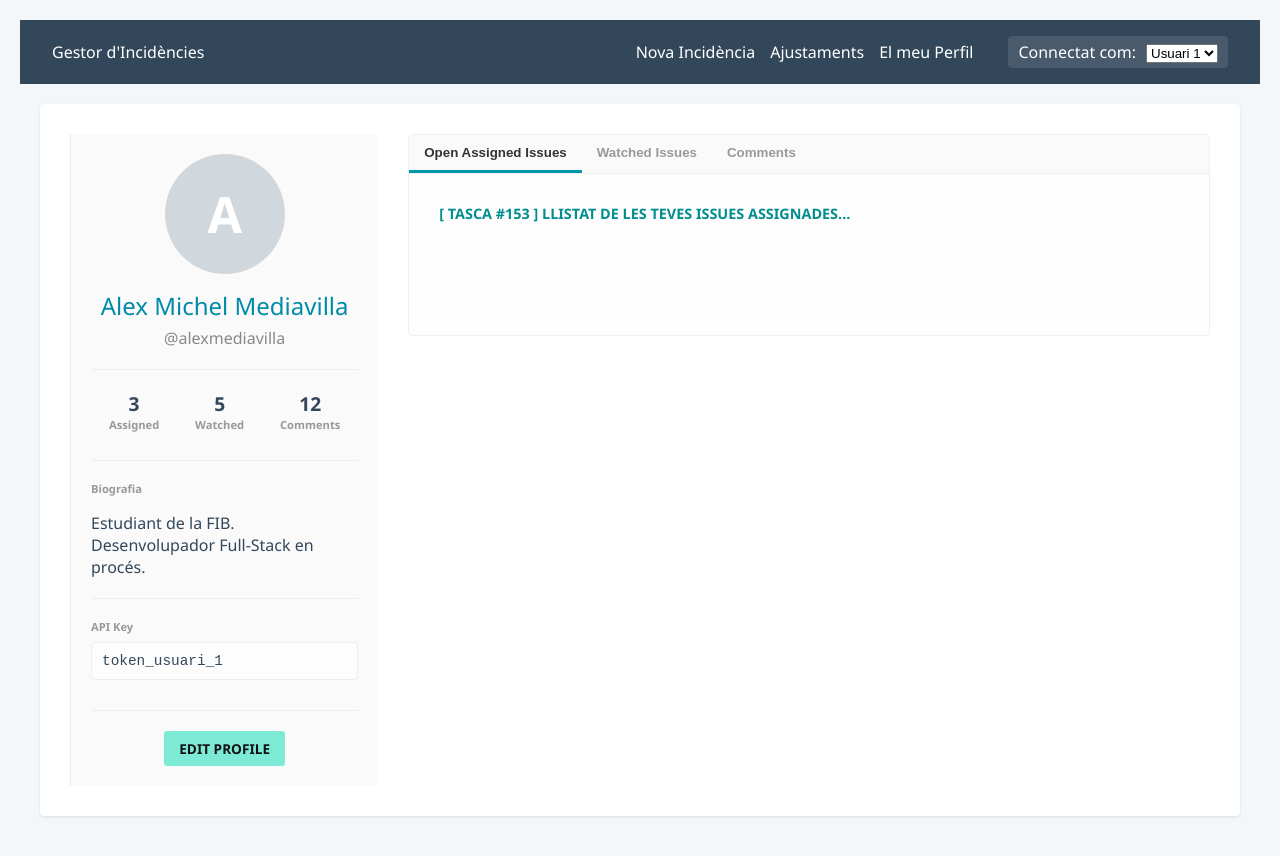
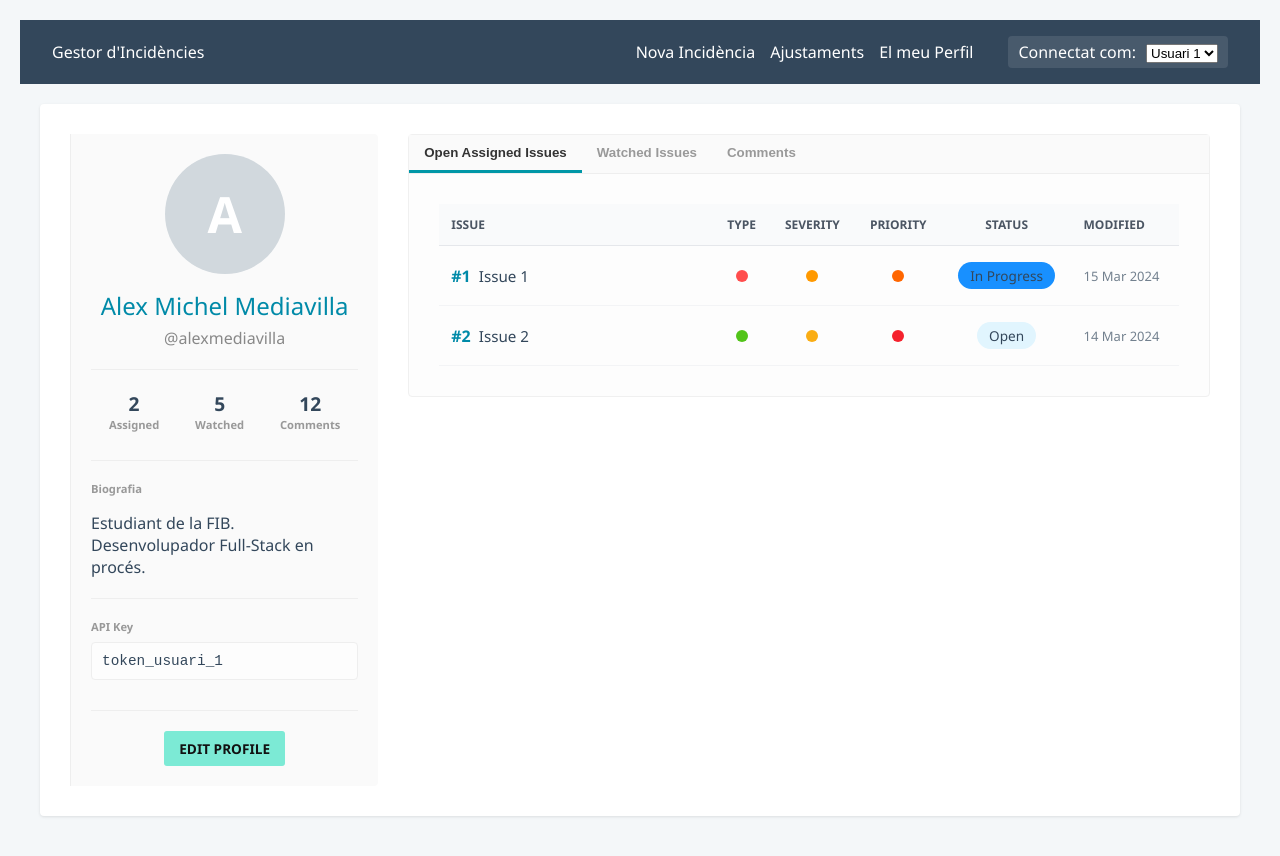
Before and after one commit to Michel-MJ/-ASW---Projecte-1-Issue-Tracker-Frontend, a Vue app: page /profile in a window 1280 px wide. Built offline with nearby package versions, Linux system fonts and the light colour scheme.

Commit message:
feature(profile): afegides les open assigned issues, de moment hardcodejades

```diff
--- a/src/views/ProfileView.vue
+++ b/src/views/ProfileView.vue
@@ -54,7 +54,51 @@
 
         <div style="padding: 30px;">
           <div v-if="activeTab === 'assigned'" class="tab-panel">
-            <h3 style="color: #008d8d;">[ Tasca #153 ] Llistat de les teves issues assignades...</h3>
+
+            <div v-if="assignedIssues && assignedIssues.length > 0">
+              <table class="profile-table">
+                <thead>
+                  <tr>
+                    <th style="width: 250px;">ISSUE</th>
+                    <th class="text-center">TYPE</th>
+                    <th class="text-center">SEVERITY</th>
+                    <th class="text-center">PRIORITY</th>
+                    <th class="text-center">STATUS</th>
+                    <th>MODIFIED</th>
+                  </tr>
+                </thead>
+                <tbody>
+                  <tr v-for="issue in assignedIssues" :key="issue.id">
+                    <td>
+                      <span style="color: #008aa8; font-weight: bold; margin-right: 8px;">#{{ issue.id }}</span>
+                      <router-link :to="'/issues/' + issue.id" class="issue-link">{{ issue.subject }}</router-link>
+                    </td>
+                    <td class="text-center">
+                      <span class="dot" :style="{ backgroundColor: issue.issue_type?.color || '#ccc' }" :title="issue.issue_type?.name"></span>
+                    </td>
+                    <td class="text-center">
+                      <span class="dot" :style="{ backgroundColor: issue.severity?.color || '#ccc' }" :title="issue.severity?.name"></span>
+                    </td>
+                    <td class="text-center">
+                      <span class="dot" :style="{ backgroundColor: issue.priority?.color || '#ccc' }" :title="issue.priority?.name"></span>
+                    </td>
+                    <td class="text-center">
+                      <span class="status-badge" :style="{ backgroundColor: issue.status?.color || '#e1f5fe', color: '#33475b' }">
+                        {{ issue.status?.name || 'New' }}
+                      </span>
+                    </td>
+                    <td style="color: #73818f; font-size: 13px;">
+                      {{ formatDate(issue.updated_at) }}
+                    </td>
+                  </tr>
+                </tbody>
+              </table>
+            </div>
+
+            <div v-else style="padding: 60px; text-align: center; color: #8a9ab0;">
+              No tens cap issue assignada actualment.
+            </div>
+
           </div>
 
           <div v-if="activeTab === 'watched'" class="tab-panel">
@@ -81,6 +125,12 @@ import { ref, onMounted, watch } from 'vue'
 
 const user = ref(null)               // Dades de l'usuari
 const activeTab = ref('assigned')    // Controla quina pestaña està visible
+const assignedIssues = ref([])
+
+const formatDate = (dateString) => { // Format de data: "DD MMM YYYY" (ejemplo: "15 Mar 2024")
+  const options = { day: '2-digit', month: 'short', year: 'numeric' }
+  return new Date(dateString).toLocaleDateString('en-GB', options)
+}
 
 // Funció per demanar les dades del perfil de l'usuari (simulada amb dades hardcoded)
 const fetchProfile = async () => {
@@ -95,10 +145,31 @@ const fetchProfile = async () => {
       avatar_url: null,
       bio: "Estudiant de la FIB. Desenvolupador Full-Stack en procés.",
       api_key: currentKey,
-      open_assigned_count: 3,
+      open_assigned_count: 2,
       watched_issues_count: 5,
       comments_count: 12
     }
+    // Mock de dades per a la recuperació d'issues assignades
+    assignedIssues.value = [
+      {
+        id: 1,
+        subject: "Issue 1",
+        issue_type: { name: "Bug", color: "#ff4d4d" },
+        severity: { name: "High", color: "#ff9900" },
+        priority: { name: "High", color: "#ff6600" },
+        status: { name: "In Progress", color: "#1890ff" },
+        updated_at: "2024-03-15T10:00:00Z"
+      },
+      {
+        id: 2,
+        subject: "Issue 2",
+        issue_type: { name: "Feature", color: "#52c41a" },
+        severity: { name: "Medium", color: "#faad14" },
+        priority: { name: "Medium", color: "#f5222d" },
+        status: { name: "Open", color: "#e1f5fe" },
+        updated_at: "2024-03-14T15:30:00Z"
+      }
+    ]
   } catch (error) {
     console.error('Error carregant el perfil:', error)
   }
@@ -118,3 +189,29 @@ watch(activeTab, (newTab) => {
   localStorage.setItem('activeProfileTab', newTab)
 })
 </script>
+
+<style scoped>
+.profile-table {
+  width: 100%;
+  border-collapse: collapse;
+  font-family: 'Segoe UI', Roboto, Helvetica, Arial, sans-serif;
+}
+.profile-table th {
+  background: #f9fafb;
+  color: #4b5563;
+  font-weight: 600;
+  font-size: 12px;
+  text-transform: uppercase;
+  padding: 12px;
+  border-bottom: 1px solid #e5e7eb;
+  text-align: left;
+}
+.profile-table td {
+  padding: 16px 12px;
+  border-bottom: 1px solid #f3f4f6;
+  vertical-align: middle;
+}
+.profile-table th.text-center, .profile-table td.text-center {
+  text-align: center;
+}
+</style>
```
